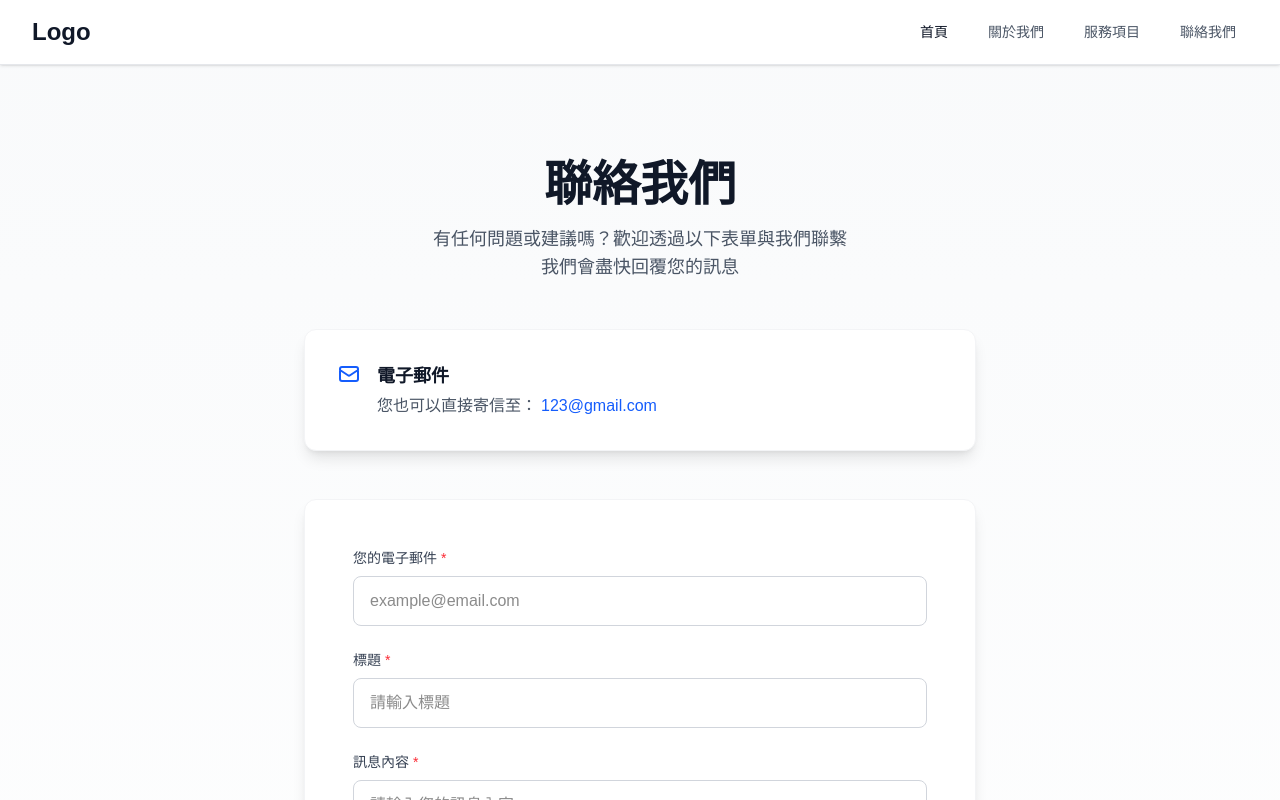
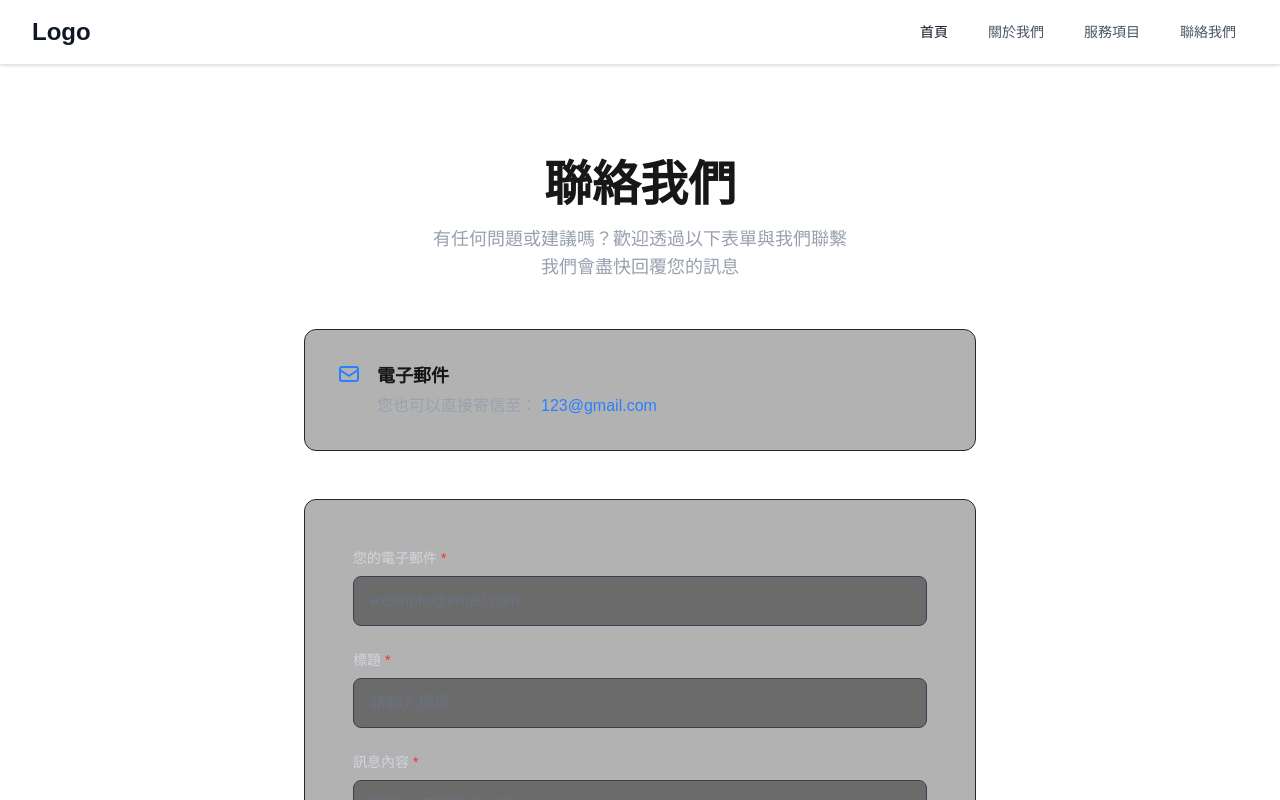
Before and after one commit to YellowD54321/official-website-template, a Next.js app: page /contact in a window 1280 px wide. Shown: the top 800 px of the page. Built offline with nearby package versions, Linux system fonts and the light colour scheme.

Commit message:
style: update contact page to dark theme styling

```diff
--- a/src/app/contact/page.tsx
+++ b/src/app/contact/page.tsx
@@ -9,14 +9,12 @@ export const metadata: Metadata = {
 
 export default function ContactPage() {
   return (
-    <main className='min-h-screen bg-gradient-to-b from-gray-50 to-white'>
+    <main className='min-h-screen'>
       <div className='container mx-auto px-4 py-16 sm:py-24'>
         {/* 頁面標題區 */}
         <div className='text-center mb-12'>
-          <h1 className='text-4xl sm:text-5xl font-bold text-gray-900 mb-4'>
-            聯絡我們
-          </h1>
-          <p className='text-lg text-gray-600 max-w-2xl mx-auto'>
+          <h1 className='text-4xl sm:text-5xl font-bold mb-4'>聯絡我們</h1>
+          <p className='text-lg text-gray-400 max-w-2xl mx-auto'>
             有任何問題或建議嗎？歡迎透過以下表單與我們聯繫
             <br />
             我們會盡快回覆您的訊息
@@ -25,11 +23,11 @@ export default function ContactPage() {
 
         {/* 聯絡資訊卡片 */}
         <div className='max-w-2xl mx-auto mb-12'>
-          <div className='bg-white rounded-xl shadow-lg p-8 border border-gray-100'>
+          <div className='bg-black/30 rounded-xl border border-gray-800 p-8 hover:border-gray-700 transition-colors'>
             <div className='flex items-start gap-4'>
               <div className='flex-shrink-0'>
                 <svg
-                  className='w-6 h-6 text-blue-600'
+                  className='w-6 h-6 text-blue-500'
                   fill='none'
                   stroke='currentColor'
                   viewBox='0 0 24 24'
@@ -43,14 +41,12 @@ export default function ContactPage() {
                 </svg>
               </div>
               <div>
-                <h2 className='text-lg font-semibold text-gray-900 mb-1'>
-                  電子郵件
-                </h2>
-                <p className='text-gray-600'>
+                <h2 className='text-lg font-semibold mb-1'>電子郵件</h2>
+                <p className='text-gray-400'>
                   您也可以直接寄信至：
                   <a
                     href='mailto:123@gmail.com'
-                    className='text-blue-600 hover:text-blue-700 hover:underline ml-1'
+                    className='text-blue-500 hover:text-blue-400 hover:underline ml-1'
                   >
                     123@gmail.com
                   </a>
@@ -61,7 +57,7 @@ export default function ContactPage() {
         </div>
 
         {/* 聯絡表單 */}
-        <div className='bg-white rounded-xl shadow-lg p-8 sm:p-12 max-w-2xl mx-auto border border-gray-100'>
+        <div className='bg-black/30 rounded-xl border border-gray-800 p-8 sm:p-12 max-w-2xl mx-auto'>
           <ContactForm />
         </div>
 
--- a/src/components/contact/ContactForm.tsx
+++ b/src/components/contact/ContactForm.tsx
@@ -92,8 +92,8 @@ export default function ContactForm() {
         <div
           className={`p-4 rounded-lg border ${
             submitStatus.type === 'success'
-              ? 'bg-green-50 border-green-200 text-green-800'
-              : 'bg-red-50 border-red-200 text-red-800'
+              ? 'bg-green-950/50 border-green-800 text-green-400'
+              : 'bg-red-950/50 border-red-800 text-red-400'
           }`}
           role='alert'
         >
@@ -108,7 +108,7 @@ export default function ContactForm() {
       <div>
         <label
           htmlFor='email'
-          className='block text-sm font-medium text-gray-700 mb-2'
+          className='block text-sm font-medium text-gray-300 mb-2'
         >
           您的電子郵件 <span className='text-red-500'>*</span>
         </label>
@@ -120,7 +120,7 @@ export default function ContactForm() {
           onChange={handleChange}
           required
           placeholder='example@email.com'
-          className='w-full px-4 py-3 border border-gray-300 rounded-lg focus:ring-2 focus:ring-blue-500 focus:border-transparent outline-none transition-all'
+          className='w-full px-4 py-3 bg-black/40 border border-gray-700 rounded-lg focus:ring-2 focus:ring-blue-500 focus:border-transparent outline-none transition-all text-white placeholder:text-gray-500'
           disabled={isSubmitting}
         />
       </div>
@@ -129,7 +129,7 @@ export default function ContactForm() {
       <div>
         <label
           htmlFor='subject'
-          className='block text-sm font-medium text-gray-700 mb-2'
+          className='block text-sm font-medium text-gray-300 mb-2'
         >
           標題 <span className='text-red-500'>*</span>
         </label>
@@ -142,7 +142,7 @@ export default function ContactForm() {
           required
           placeholder='請輸入標題'
           maxLength={200}
-          className='w-full px-4 py-3 border border-gray-300 rounded-lg focus:ring-2 focus:ring-blue-500 focus:border-transparent outline-none transition-all'
+          className='w-full px-4 py-3 bg-black/40 border border-gray-700 rounded-lg focus:ring-2 focus:ring-blue-500 focus:border-transparent outline-none transition-all text-white placeholder:text-gray-500'
           disabled={isSubmitting}
         />
       </div>
@@ -151,7 +151,7 @@ export default function ContactForm() {
       <div>
         <label
           htmlFor='message'
-          className='block text-sm font-medium text-gray-700 mb-2'
+          className='block text-sm font-medium text-gray-300 mb-2'
         >
           訊息內容 <span className='text-red-500'>*</span>
         </label>
@@ -164,7 +164,7 @@ export default function ContactForm() {
           placeholder='請輸入您的訊息內容...'
           rows={8}
           maxLength={5000}
-          className='w-full px-4 py-3 border border-gray-300 rounded-lg focus:ring-2 focus:ring-blue-500 focus:border-transparent outline-none transition-all resize-y'
+          className='w-full px-4 py-3 bg-black/40 border border-gray-700 rounded-lg focus:ring-2 focus:ring-blue-500 focus:border-transparent outline-none transition-all resize-y text-white placeholder:text-gray-500'
           disabled={isSubmitting}
         />
         <p className='text-sm text-gray-500 mt-1'>
@@ -178,7 +178,7 @@ export default function ContactForm() {
         disabled={isSubmitting}
         className={`w-full py-3 px-6 rounded-lg font-medium text-white transition-all duration-200 ${
           isSubmitting
-            ? 'bg-gray-400 cursor-not-allowed'
+            ? 'bg-gray-700 cursor-not-allowed'
             : 'bg-blue-600 hover:bg-blue-700 active:scale-[0.98]'
         }`}
       >
```
